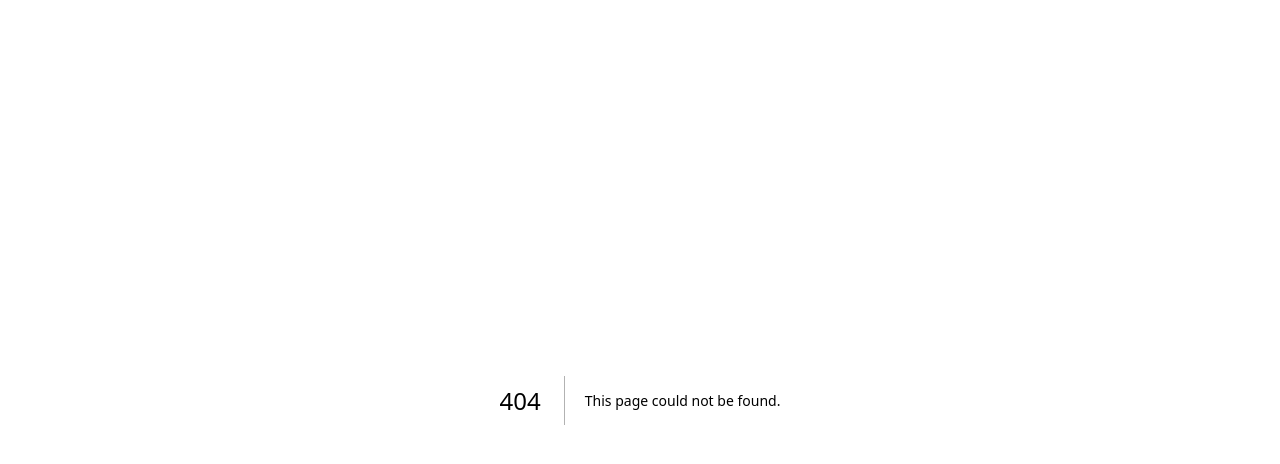
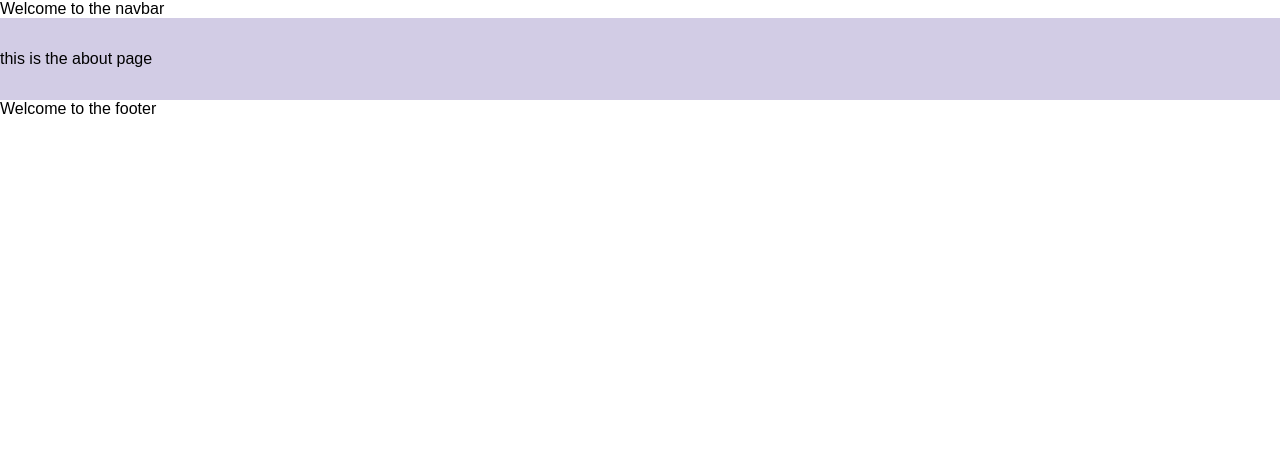
Before and after one commit to remiyamazaki03/chameleon-studios-website, a Next.js app: page /about in a window 1280 px wide. Before the commit this address had no page. Shown: the top 464 px of the page. Built offline with nearby package versions, Linux system fonts and the light colour scheme.

Commit message:
set up basic layout.tsx and app structure

```diff
--- /dev/null
+++ b/src/app/about/page.tsx
@@ -0,0 +1,12 @@
+import "../../globals.css";
+import styles from "./page.module.css";
+
+export default function About() {
+  return (
+    <div className="container2">
+      <main className={styles.main}>
+        <p>this is the about page</p>
+      </main>
+    </div>
+  );
+}
--- a/src/app/layout.tsx
+++ b/src/app/layout.tsx
@@ -1,4 +1,6 @@
 import { ReactNode } from "react";
+import Navbar from "../components/Navbar";
+import Footer from "../components/Footer";
 import "../globals.css";
 
 export const metadata = {
@@ -9,7 +11,11 @@ export const metadata = {
 export default function RootLayout({ children }: { children: ReactNode }) {
   return (
     <html lang="en">
-      <body>{children}</body>
+      <body>
+        {" "}
+        <Navbar />
+        {children} <Footer />
+      </body>
     </html>
   );
 }
--- a/src/app/page.tsx
+++ b/src/app/page.tsx
@@ -16,9 +16,6 @@ export default function Home() {
         />
         <p>this is the homepage</p>
       </main>
-      <footer className={styles.footer}>
-        <p>this is the footer</p>
-      </footer>
     </div>
   );
 }
--- /dev/null
+++ b/src/components/Footer.tsx
@@ -0,0 +1,7 @@
+export default function Footer() {
+  return (
+    <div>
+      <p>Welcome to the footer</p>
+    </div>
+  );
+}
--- /dev/null
+++ b/src/components/Navbar.tsx
@@ -0,0 +1,7 @@
+export default function Navbar() {
+  return (
+    <div>
+      <p>Welcome to the navbar</p>
+    </div>
+  );
+}
```
Also changed, not shown: src/app/voicecoach/page.tsx (added, +12 -0 lines), src/app/webdeveloper/page.tsx (added, +12 -0 lines), src/app/about/page.module.css (added), src/app/voicecoach/page.module.css (added), src/app/webdeveloper/page.module.css (added).
